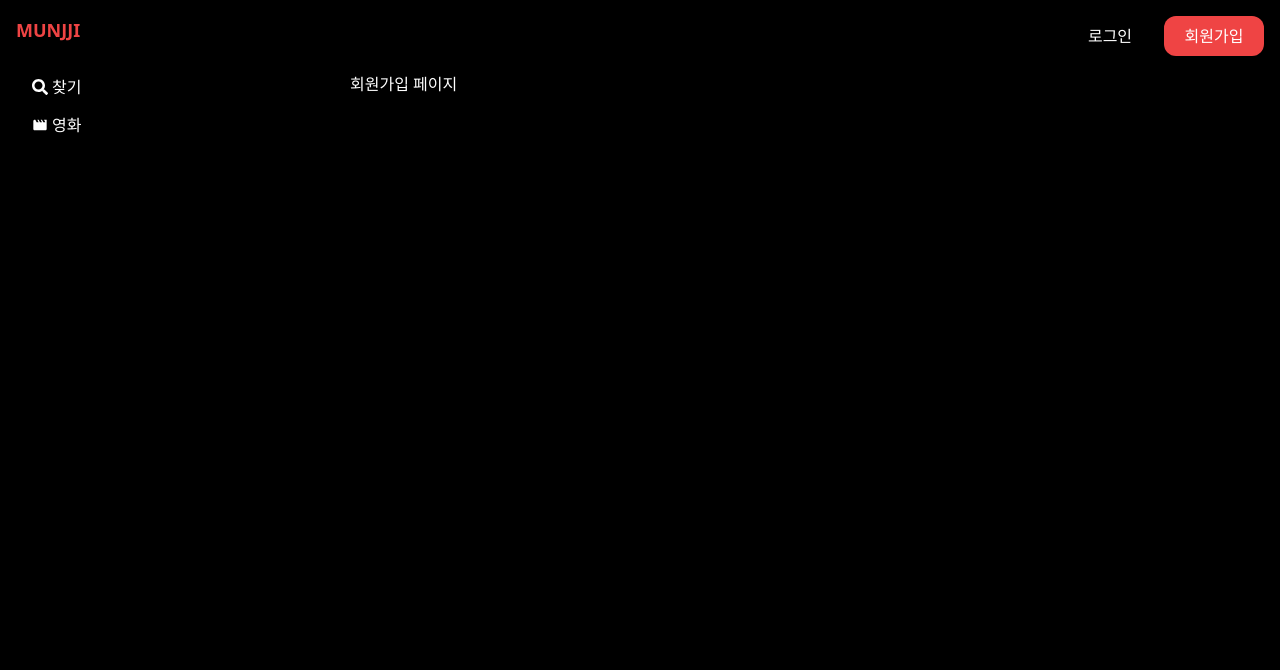
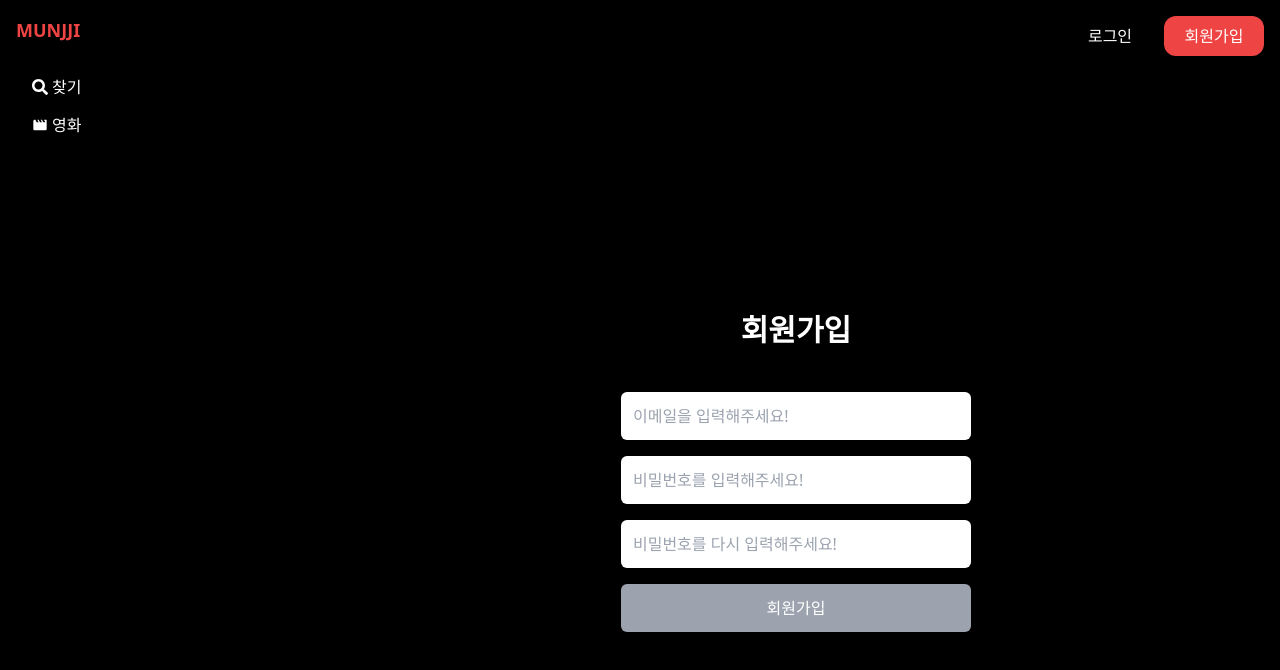
Before and after one commit to munjji/movie_site_ts, a React (Vite) app: page /signup in a window 1280 px wide. Shown: the top 670 px of the page. Built offline with nearby package versions, Linux system fonts and the light colour scheme; no server answers.

Commit message:
feat: 회원가입 유효성 검사 포함 페이지 구현

```diff
--- a/src/pages/SignUp.tsx
+++ b/src/pages/SignUp.tsx
@@ -1,7 +1,76 @@
-import React from "react";
+import React, { useEffect, useState } from "react";
+import useForm from "../hooks/use-form";
+import { validateSignup } from "../utils/validate";
 
 const SignUp: React.FC = () => {
-  return <div className="text-white">회원가입 페이지</div>;
+  const signup = useForm({
+    initialValue: { email: "", password: "", repassword: "" },
+    validate: validateSignup,
+  });
+  const [isValid, setIsValid] = useState(false);
+
+  useEffect(() => {
+    setIsValid(
+      !signup.errors.email &&
+        !signup.errors.password &&
+        !signup.errors.repassword &&
+        signup.values.email !== "" &&
+        signup.values.password !== "" &&
+        signup.values.repassword !== ""
+    );
+  }, [signup.errors, signup.values]);
+
+  const handlePressSignup = () => {
+    if (isValid) {
+      console.log(signup.values.email, signup.values.password);
+    }
+  };
+
+  return (
+    <div className="w-[1100px] flex flex-col justify-center items-center gap-y-4">
+      <p className="text-white font-extrabold text-3xl mb-7">회원가입</p>
+      <input
+        type={"email"}
+        placeholder="이메일을 입력해주세요!"
+        {...signup.getTextInputProps("email")}
+        className="w-[350px] p-3 text-gray rounded-md outline-none"
+      />
+      {signup.touched.email && signup.errors.email && (
+        <p className="text-start text-rose-700 font-[12px]">
+          {signup.errors.email}
+        </p>
+      )}
+      <input
+        type={"password"}
+        {...signup.getTextInputProps("password")}
+        placeholder="비밀번호를 입력해주세요!"
+        className="w-[350px] p-3 text-gray rounded-md outline-none"
+      />
+      {signup.touched.password && signup.errors.password && (
+        <p className="text-rose-700 font-[12px]">{signup.errors.password}</p>
+      )}
+      <input
+        type={"password"}
+        {...signup.getTextInputProps("repassword")}
+        placeholder="비밀번호를 다시 입력해주세요!"
+        className="w-[350px] p-3 text-gray rounded-md outline-none"
+      />
+      {signup.touched.repassword && signup.errors.repassword && (
+        <p className="text-rose-700 font-[12px]">{signup.errors.repassword}</p>
+      )}
+      <input
+        onClick={handlePressSignup}
+        type={"submit"}
+        value={"회원가입"}
+        disabled={!isValid}
+        className={`text-white w-[350px] p-3 rounded-md ${
+          isValid
+            ? " bg-red-500 cursor-pointer"
+            : "bg-gray-400 cursor-not-allowed"
+        }`}
+      />
+    </div>
+  );
 };
 
 export default SignUp;
--- a/src/utils/validate.ts
+++ b/src/utils/validate.ts
@@ -7,31 +7,56 @@ interface LoginValues {
 }
 
 interface ValidationErrors {
+  email?: string;
+  password?: string;
+}
+
+interface SignupValues {
   email: string;
   password: string;
+  repassword: string;
 }
 
-function validateUser(values: LoginValues): ValidationErrors {
-  const errors: ValidationErrors = {
-    email: "",
-    password: "",
-  };
+interface ValidationSignupErrors {
+  email?: string;
+  password?: string;
+  repassword?: string;
+}
 
-  // 이메일 유효성 검사
+// ✅ 로그인 유효성 검사 함수
+function validateLogin(values: LoginValues): ValidationErrors {
+  const errors: ValidationErrors = {};
+
   if (!emailPattern.test(values.email)) {
-    errors.email = "올바른 이메일 형식이 아닙니다. 다시 확인해 주세요!";
+    errors.email = "올바른 이메일 형식이 아닙니다.";
   }
 
-  // 비밀번호 유효성 검사
   if (values.password.length < 8 || values.password.length > 16) {
-    errors.password = "비밀번호는 8 ~ 16자 사이로 입력해 주세요!";
+    errors.password = "비밀번호는 8~16자 사이로 입력해주세요.";
   }
 
   return errors;
 }
 
-function validateLogin(values: LoginValues): ValidationErrors {
-  return validateUser(values);
+// ✅ 회원가입 유효성 검사 함수 (비밀번호 확인 포함)
+function validateSignup(values: SignupValues): ValidationSignupErrors {
+  const errors: ValidationSignupErrors = {};
+
+  if (!emailPattern.test(values.email)) {
+    errors.email = "이메일을 반드시 입력해주세요.";
+  }
+
+  if (values.password.length < 8 || values.password.length > 16) {
+    errors.password = "비밀번호는 8~16자 사이로 입력해주세요.";
+  }
+
+  if (!values.repassword) {
+    errors.repassword = "비밀번호 확인을 입력해주세요.";
+  } else if (values.repassword !== values.password) {
+    errors.repassword = "비밀번호가 일치하지 않습니다.";
+  }
+
+  return errors;
 }
 
-export { validateLogin };
+export { validateLogin, validateSignup };
```
